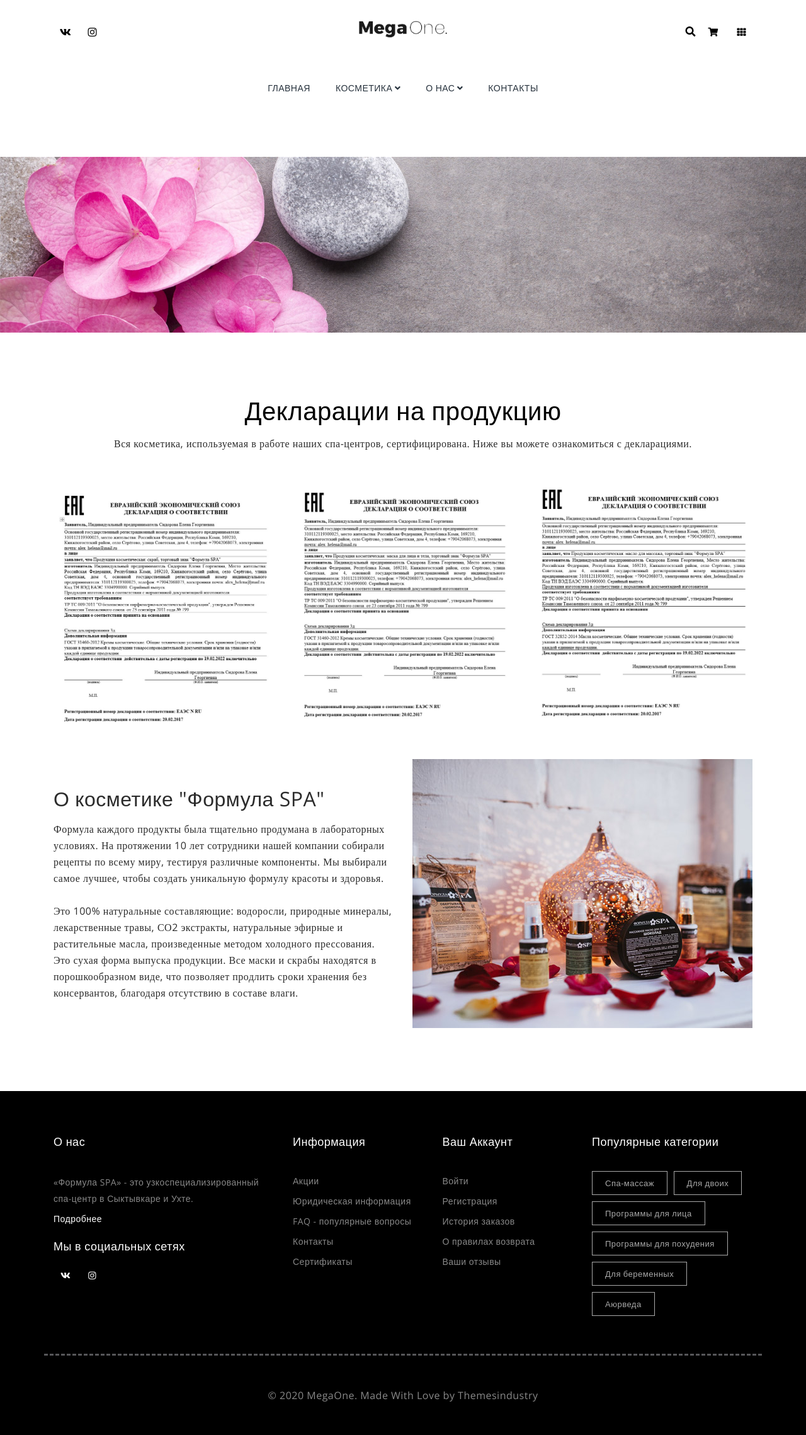
After one commit to MokkoFm/formula-spa-django, a Django app: page /declarations/ in a window 1280 px wide. The commit adds this page. Shown: the whole page at 63% size. Run offline with Django 3.2, Linux system fonts and the light colour scheme; data that the repository does not hold is empty; parts of the project's set-up code (start-up, migrations or seed data) failed here and were passed over; some libraries are stand-ins or nearby versions; some web fonts are replaced.

Commit message:
add declarations page

```diff
--- a/spaweb/templates/base.html
+++ b/spaweb/templates/base.html
@@ -299,7 +299,7 @@
                                         <div class="dropdown-menu">
                                             <ul>
                                                 <li><i class="lni-angle-double-right right-arrow"></i><a class="dropdown-item" href="{% url 'promo' %}">Акции</a></li>
-                                                <li><i class="lni-angle-double-right right-arrow"></i><a class="dropdown-item" href="product-detail.html">Юридическая информация</a></li>
+                                                <li><i class="lni-angle-double-right right-arrow"></i><a class="dropdown-item" href="{% url 'declarations' %}">Юридическая информация</a></li>
                                                 <li><i class="lni-angle-double-right right-arrow"></i><a class="dropdown-item" href="standalone.html">FAQ</a></li>
                                             </ul>
                                         </div>
--- /dev/null
+++ b/spaweb/templates/declarations.html
@@ -0,0 +1,69 @@
+{% extends 'base.html' %}
+{% load static %}
+{% block content %}
+
+<!--Slider Start-->
+<div class="paralax-section-slide-data" style="background-image:url({% static 'img/slider-bg-3.jpg' %})"></div>
+<!--Slider End-->
+
+
+<!-- START HEADING SECTION -->
+<div class="about_content">
+
+    <div class="container">
+        <div class="row">
+            <div class="col-12  text-center wow slideInUp" data-wow-duration="2s">
+                <h1 class="heading">Декларации на продукцию</h1>
+                <p class="para_text">Вся косметика, используемая в работе наших спа-центров, сертифицирована. Ниже вы можете ознакомиться с декларациями.</p>
+            </div>
+        </div>
+    </div>
+
+    <!--content-->
+<div class="standalone-area">
+    <div class="container">
+
+        <div class="row standalone-row align-items-center">
+            <div class="col-lg-4">
+                <div class="blog-image wow hover-effect fadeInLeft">
+                    <div class="item"> <a href="{% static 'img/declaration1.jpg' %}" class="cbp-caption" data-fancybox="gallery1" data-title="Shirt Name"><img src="{% static 'img/declaration1.jpg' %}" alt=""></a></div>
+                </div>
+            </div>
+            <div class="col-lg-4">
+                <div class="blog-image wow hover-effect fadeInLeft">
+                    <div class="item"> <a href="{% static 'img/declaration2.jpg' %}" class="cbp-caption" data-fancybox="gallery1" data-title="Shirt Name"><img src="{% static 'img/declaration2.jpg' %}" alt=""></a></div>
+                </div>
+            </div>
+            <div class="col-lg-4">
+                <div class="blog-image wow hover-effect fadeInLeft">
+                    <div class="item"> <a href="{% static 'img/declaration3.jpg' %}" class="cbp-caption" data-fancybox="gallery1" data-title="Shirt Name"><img src="{% static 'img/declaration3.jpg' %}" alt=""></a></div>
+                </div>
+            </div>
+
+        </div>
+
+
+        <!--content-->
+        <div class="row standalone-row align-items-center">
+            <div class="col-lg-6 order-lg-2">
+                <div class="blog-image wow hover-effect fadeInLeft">
+                    <img src="{% static 'img/fs-cosmetics.jpg' %}" alt="image">
+                </div>
+            </div>
+            <div class="col-lg-6">
+                <div class="d-inline-block">
+                    <h2 class="gradient-text1 pb-3">О косметике "Формула SPA"</h2>
+                    <p>
+                        Формула каждого продукты была тщательно продумана в лабораторных условиях. На протяжении 10 лет сотрудники нашей компании собирали рецепты по всему миру, тестируя различные компоненты. Мы выбирали самое лучшее, чтобы создать уникальную формулу красоты и здоровья.<br><br>
+                        Это 100% натуральные составляющие: водоросли, природные минералы, лекарственные травы, СО2 экстракты, натуральные эфирные и растительные масла, произведенные методом холодного прессования. Это сухая форма выпуска продукции. Все маски и скрабы находятся в порошкообразном виде, что позволяет продлить сроки хранения без консервантов, благодаря отсутствию в составе влаги.
+                    </p>
+                </div>
+            </div>
+        </div>
+    </div>
+</div>
+
+</div>
+
+<!-- END HEADING SECTION -->
+{% endblock %}
--- a/spaweb/urls.py
+++ b/spaweb/urls.py
@@ -9,5 +9,6 @@ urlpatterns = [
     path('category/<slug:slug>', views.product_listing, name="category"),
     path('register/', views.register, name="register"),
     path('cart/', views.cart, name="cart"),
-    path('promo/', views.promo, name="promo")
+    path('promo/', views.promo, name="promo"),
+    path('declarations/', views.declarations, name="declarations")
 ]
--- a/spaweb/views.py
+++ b/spaweb/views.py
@@ -51,3 +51,7 @@ def cart(request):
 
 def promo(request):
     return render(request, "promo.html")
+
+
+def declarations(request):
+    return render(request, "declarations.html")
```
Also changed, not shown: static/img/declaration1.jpg (added), static/img/declaration2.jpg (added), static/img/declaration3.jpg (added), static/img/fs-cosmetics.jpg (added).
